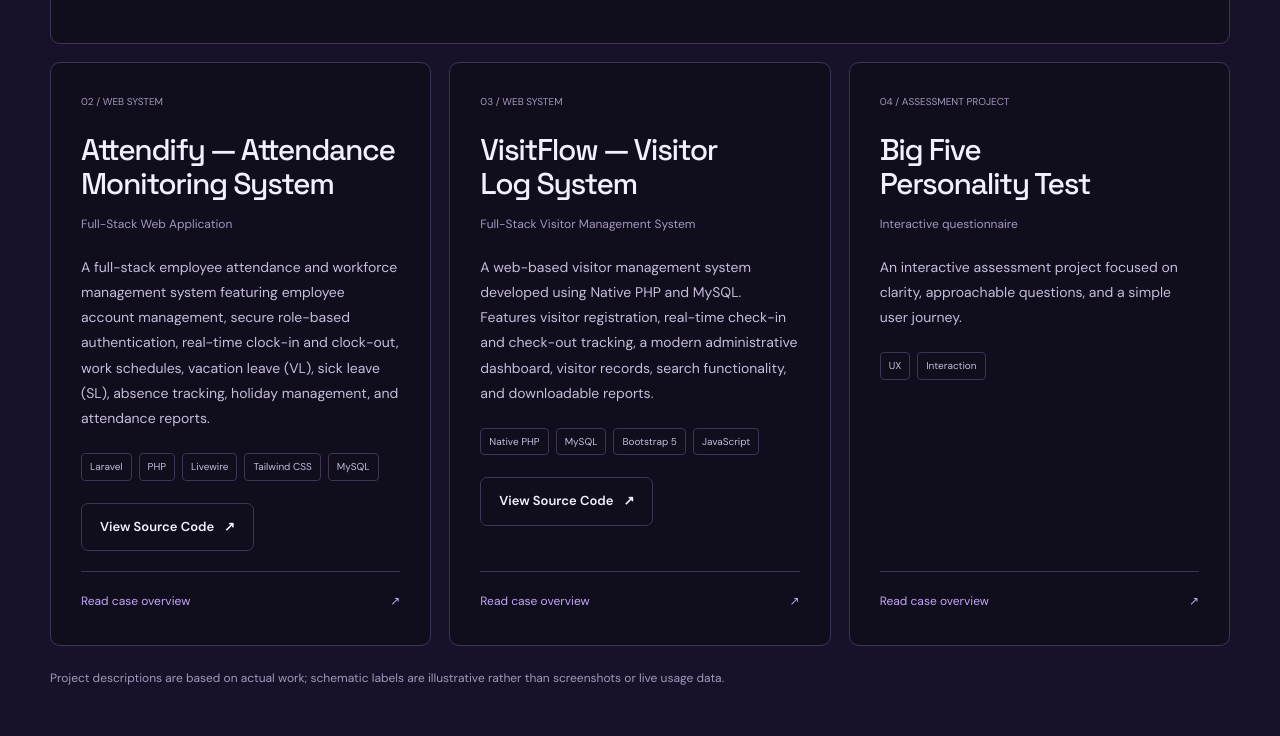
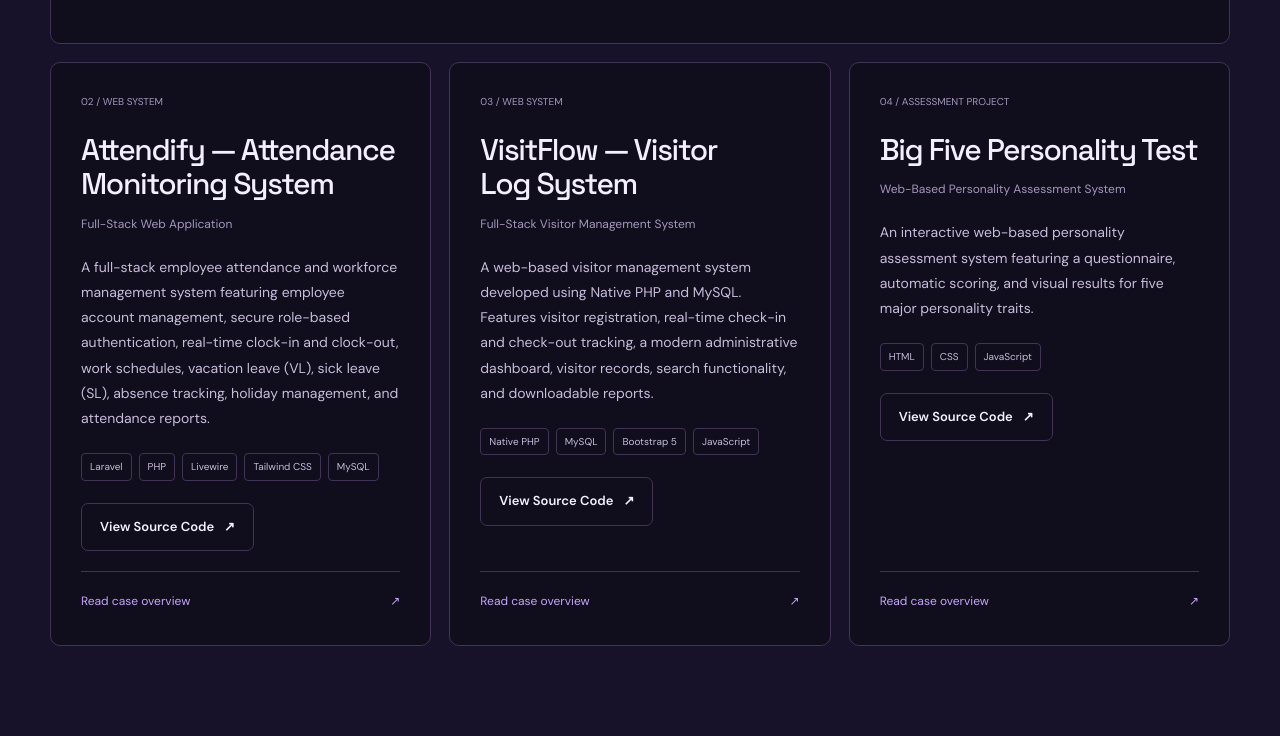
Before and after one commit to eljayyit17-afk/lovejoy-portfolio, a plain HTML site: page index.html in a window 1280 px wide. Shown: the part 2104-2840 px from the top of the page. Drawn offline with Linux system fonts and the light colour scheme.

Commit message:
Fix Big Five Personality Test card

```diff
--- a/index.html
+++ b/index.html
@@ -1,4 +1,3 @@
-
 <!DOCTYPE html>
 <html lang="en" data-theme="dark">
 
@@ -123,7 +122,7 @@
     <section class="section projects-section" id="projects" aria-labelledby="projects-heading">
       <div class="container">
         <div class="section-head reveal"><div><p class="section-kicker"><span>02</span> / WORK</p><h2 id="projects-heading">Selected <em>projects.</em></h2></div><p>Four projects shaped by real workflows, practical questions, and hands-on development.</p></div>
-        <div class="project-filters reveal" aria-label="Filter projects">
+        <div class="project-filters reveal" role="group" aria-label="Filter projects">
           <button class="filter-btn active" type="button" data-filter="all" aria-pressed="true">All <span>04</span></button>
           <button class="filter-btn" type="button" data-filter="community" aria-pressed="false">Community</button>
           <button class="filter-btn" type="button" data-filter="management" aria-pressed="false">Management</button>
@@ -146,7 +145,6 @@
             </div>
             <button class="project-more" type="button" data-project="attendance" aria-label="Read more about Attendify — Attendance Monitoring System">Read case overview <span aria-hidden="true">↗</span></button>
           </article>
-
           <article class="project-card reveal" data-category="management">
             <p class="project-overline">03 / WEB SYSTEM</p>
 
@@ -179,7 +177,7 @@
                 rel="noopener noreferrer"
               >
                 View Source Code
-      <span aria-hidden="true">↗</span>
+                <span aria-hidden="true">↗</span><span class="visually-hidden"> (opens in a new tab)</span>
               </a>
             </div>
 
@@ -194,9 +192,55 @@
             </button>
           </article>
 
-          <article class="project-card reveal" data-category="assessment"><p class="project-overline">04 / ASSESSMENT PROJECT</p><h3>Big Five<br/>Personality Test</h3><p class="project-category">Interactive questionnaire</p><p class="project-description">An interactive assessment project focused on clarity, approachable questions, and a simple user journey.</p><div class="project-tags"><span>UX</span><span>Interaction</span></div><button class="project-more" type="button" data-project="bigfive" aria-label="Read more about Big Five Personality Test">Read case overview <span aria-hidden="true">↗</span></button></article>
+
+<article class="project-card reveal" data-category="assessment">
+
+  <p class="project-overline">04 / ASSESSMENT PROJECT</p>
+
+  <h3>Big Five Personality Test</h3>
+
+  <p class="project-category">
+    Web-Based Personality Assessment System
+  </p>
+
+  <p class="project-description">
+    An interactive web-based personality assessment system
+    featuring a questionnaire, automatic scoring, and visual
+    results for five major personality traits.
+  </p>
+
+  <div class="project-tags">
+    <span>HTML</span>
+    <span>CSS</span>
+    <span>JavaScript</span>
   </div>
-        <p class="project-footnote">Project descriptions are based on actual work; schematic labels are illustrative rather than screenshots or live usage data.</p>
+
+  <div class="project-actions">
+    <a
+      class="button button-outline"
+      href="https://github.com/eljayyit17-afk/big-five-personality-test"
+      target="_blank"
+      rel="noopener noreferrer"
+    >
+      View Source Code
+      <span aria-hidden="true">↗</span>
+      <span class="visually-hidden"> (opens in a new tab)</span>
+    </a>
+  </div>
+
+  <button
+    class="project-more"
+    type="button"
+    data-project="bigfive"
+    aria-label="Read more about Big Five Personality Test"
+  >
+    Read case overview
+    <span aria-hidden="true">↗</span>
+  </button>
+
+</article>
+
+        </div>
       </div>
     </section>
 
```
Lines whose indentation alone changed are shown as unchanged.
